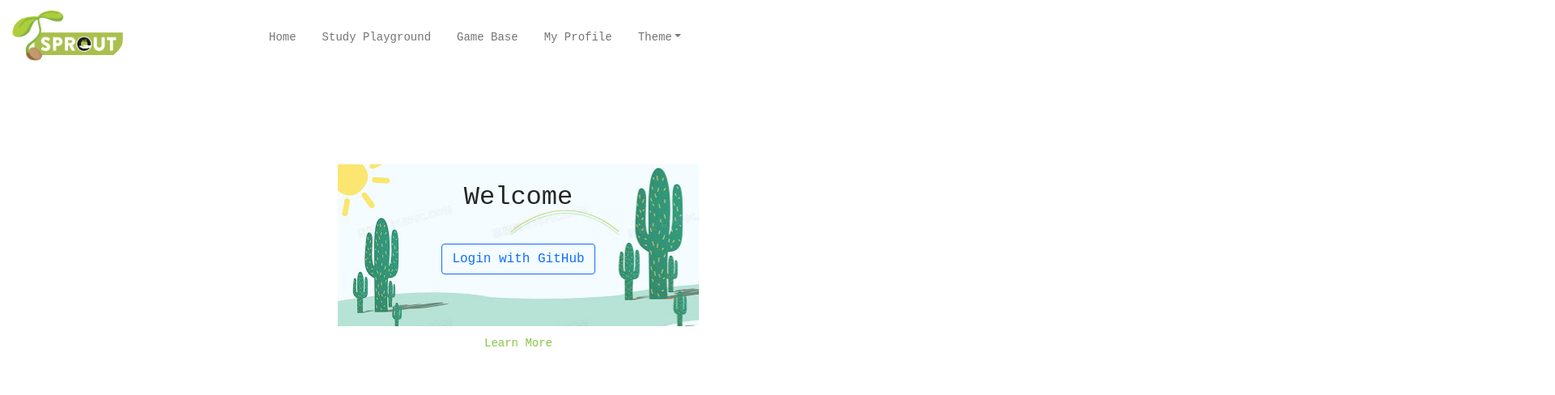
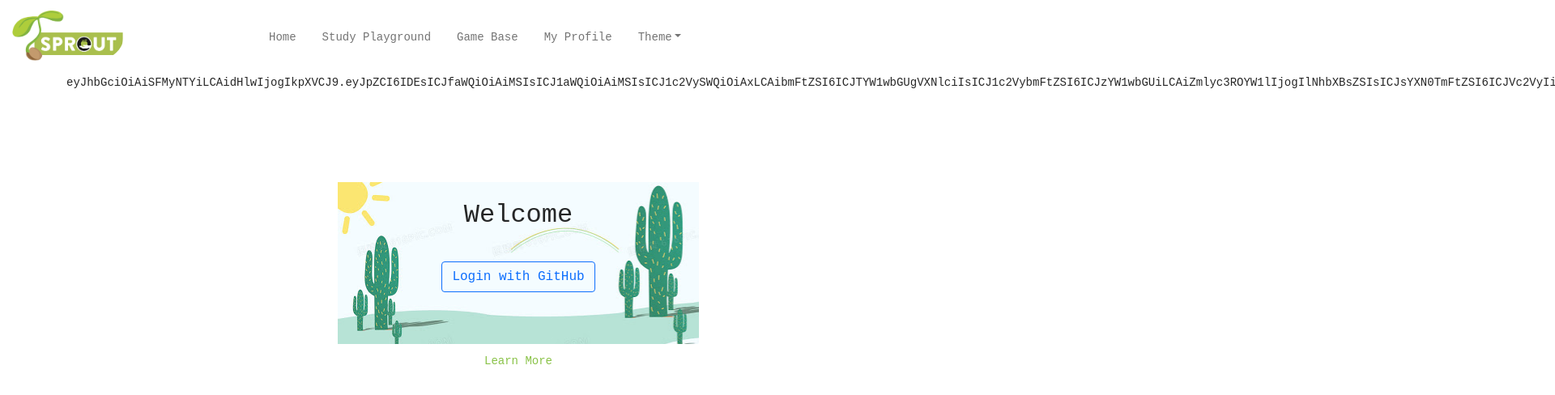
Before and after one commit to echo718/Sprouts-Frontend, a React (Create React App) app: page /GitLogin in a window 1280 px wide. Shown: the top 488 px of the page at 81% size, 1920 px wide, since content can reach past the window. Built offline with nearby package versions, Linux system fonts and the light colour scheme; sample sign-in values are in the browser's storage.

Commit message:
change encoding

```diff
--- a/public/index.html
+++ b/public/index.html
@@ -1,7 +1,7 @@
 <!DOCTYPE html>
 <html lang="en">
   <head>
-    <meta charset="utf-8" />
+    <meta http-equiv="Content-Type" content="text/html" charset="utf-8" />
     <link rel="icon" href="%PUBLIC_URL%/favicon.ico" />
     <meta name="viewport" content="width=device-width, initial-scale=1" />
     <meta name="theme-color" content="#000000" />
--- a/src/components/Login/GitLogin.tsx
+++ b/src/components/Login/GitLogin.tsx
@@ -24,9 +24,10 @@ export default function GitLogin() {
                     window.localStorage.setItem("code", githubCode)
                     : ''
             }
-            {console.log(
-                 ((window.localStorage.getItem("Token") !== '-1') && (githubCode ? githubCode : window.localStorage.getItem("code")))
-            )}
+            {
+                window.localStorage.getItem("Token")
+            }
+
             {/* if code exist, show kid profile, otherwise, show login button;
                 if not click logout button when closed chrome last time, will show kidprofile too*/}
             {
```
Also changed, not shown: 1 other file (tests, documents, lock files or other folders).
